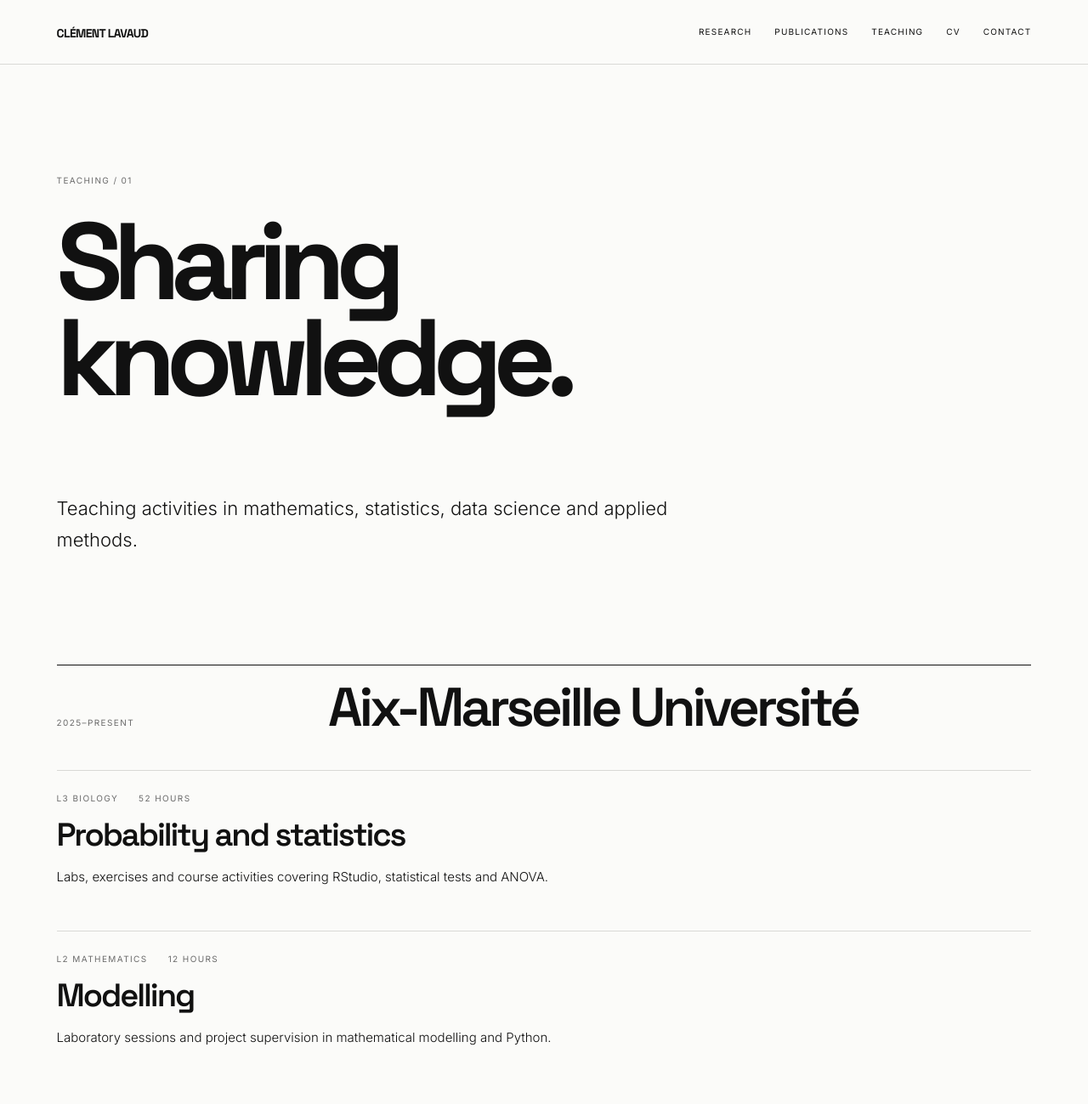
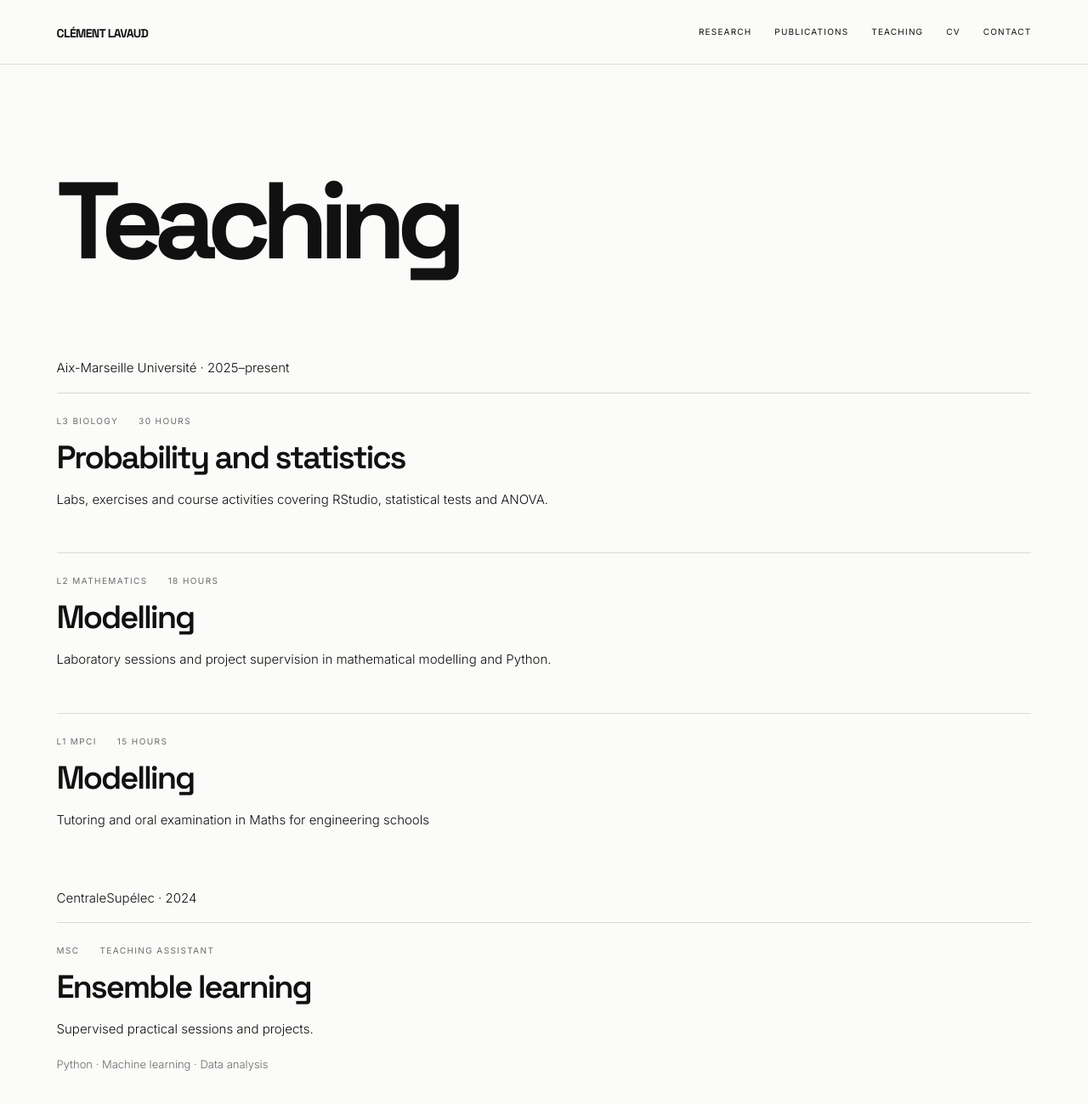
Before and after one commit to clementlavaud/clementlavaud.github.io, a Jekyll site: the page built from teaching.md, in a window 1280 px wide and 1400 px high. Shown: the top 1299 px of the window at 85% size. Built offline with Jekyll 4.4.1, drawn with Linux system fonts in a browser that asks for light colours.

Commit message:
Update teaching.md

```diff
--- a/teaching.md
+++ b/teaching.md
@@ -3,36 +3,34 @@ layout: default
 title: "Teaching"
 ---
 
-<p class="eyebrow">Teaching / 01</p>
-<h1 class="page-title">Sharing<br>knowledge.</h1>
-<p class="lead">Teaching activities in mathematics, statistics, data science and applied methods.</p>
+<div class="page">
+  <aside class="page-side">
+    <h1 class="page-title">Teaching</h1>
+  </aside>
+  <div class="page-body">
+    <p class="label">Aix-Marseille Université · 2025–present</p>
+    <div class="course">
+      <div class="course-meta"><span>L3 Biology</span><span> 30 hours</span></div>
+      <h2>Probability and statistics</h2>
+      <p>Labs, exercises and course activities covering RStudio, statistical tests and ANOVA.</p>
+    </div>
+    <div class="course">
+      <div class="course-meta"><span>L2 Mathematics</span><span>18 hours</span></div>
+      <h2>Modelling</h2>
+      <p>Laboratory sessions and project supervision in mathematical modelling and Python.</p>
+    </div>
+    <div class="course">
+      <div class="course-meta"><span>L1 MPCI</span><span>15 hours</span></div>
+      <h2>Modelling</h2>
+      <p>Tutoring and oral examination in Maths for engineering schools</p>
+    </div>
 
-<section class="content-section">
-  <div class="section-heading">
-    <p class="section-label">2025–present</p>
-    <h2>Aix-Marseille Université</h2>
+    <p class="label">CentraleSupélec · 2024</p>
+    <div class="course">
+      <div class="course-meta"><span>MSc</span><span>Teaching assistant</span></div>
+      <h2>Ensemble learning</h2>
+      <p>Supervised practical sessions and projects.</p>
+      <p class="details">Python · Machine learning · Data analysis</p>
+    </div>
   </div>
-  <div class="course">
-    <div class="course-meta"><span>L3 Biology</span><span>52 hours</span></div>
-    <h2>Probability and statistics</h2>
-    <p>Labs, exercises and course activities covering RStudio, statistical tests and ANOVA.</p>
-  </div>
-  <div class="course">
-    <div class="course-meta"><span>L2 Mathematics</span><span>12 hours</span></div>
-    <h2>Modelling</h2>
-    <p>Laboratory sessions and project supervision in mathematical modelling and Python.</p>
-  </div>
-</section>
-
-<section class="content-section">
-  <div class="section-heading">
-    <p class="section-label">2024</p>
-    <h2>CentraleSupélec</h2>
-  </div>
-  <div class="course">
-    <div class="course-meta"><span>MSc</span><span>Teaching assistant</span></div>
-    <h2>Ensemble learning</h2>
-    <p>Supervised practical sessions and projects.</p>
-    <p class="details">Python · Machine learning · Data analysis</p>
-  </div>
-</section>
+</div>
```
